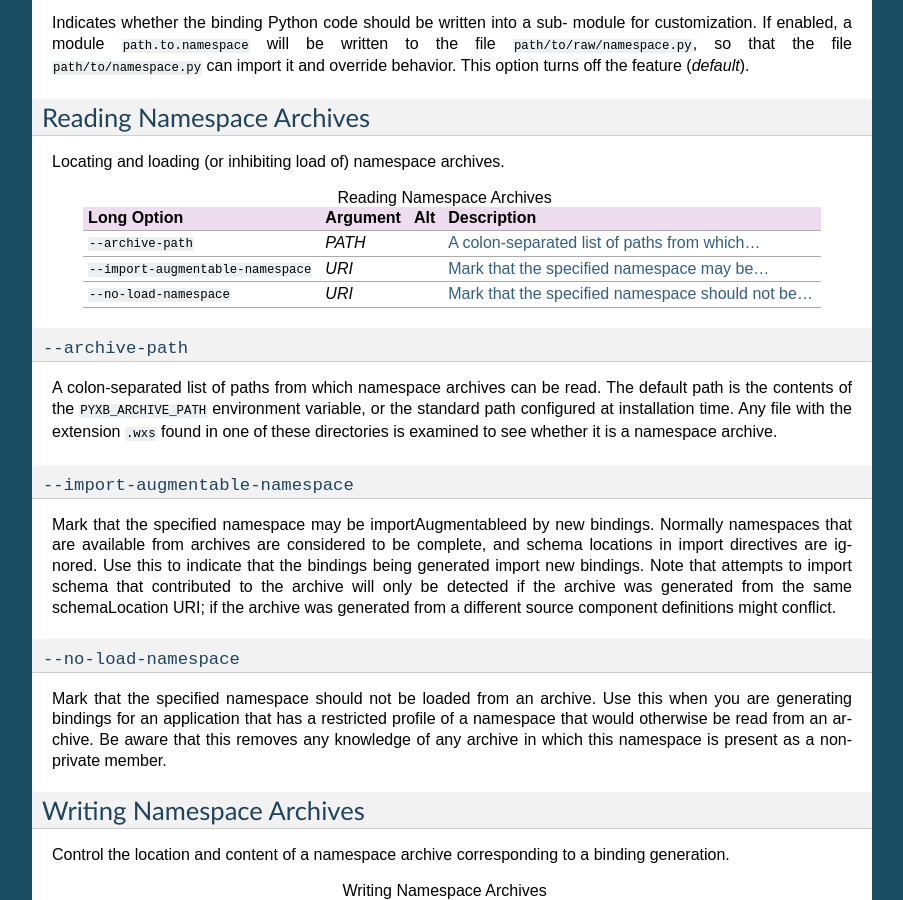
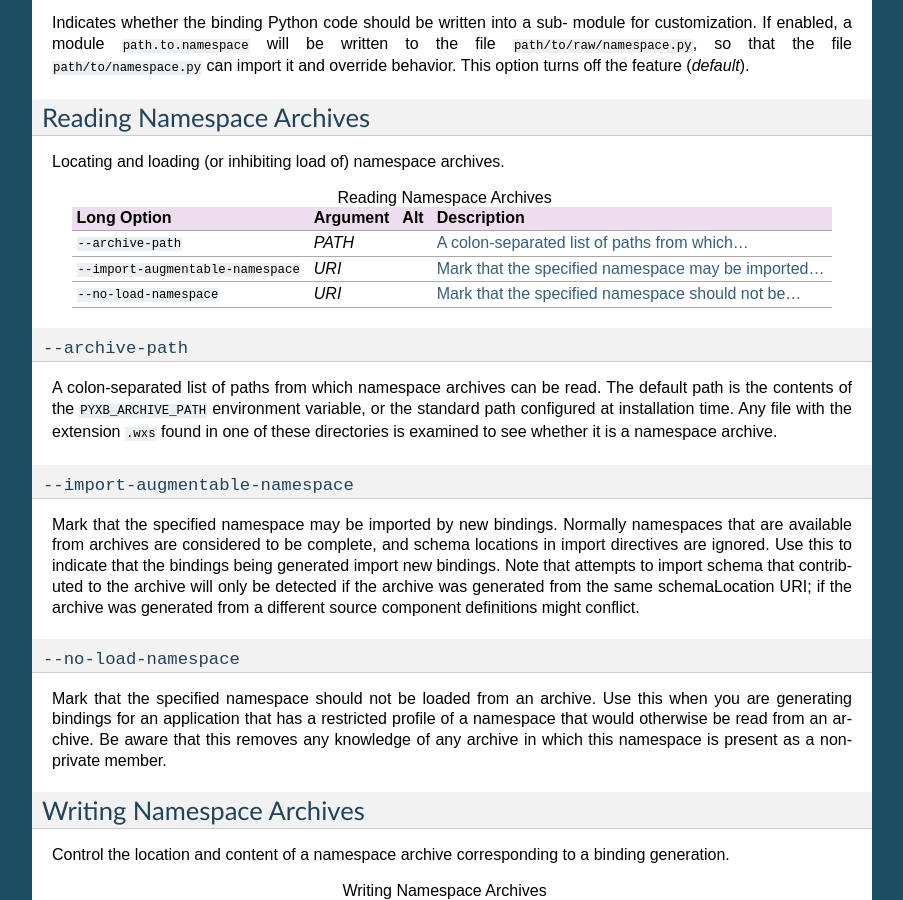
Before and after one commit to pabigot/pyxb, a Sphinx documentation site: the page built from doc/pyxbgen_cli.txt, in a window 1280 px wide and 900 px high, scrolled down 2125 px. Shown: the whole window, without its empty margins (198-1101 px from the left). Built offline with Sphinx 7.4.7, drawn with Linux system fonts in a browser that asks for light colours; pages that are not in the unit, such as notebooks, are missing from menus.

Commit message:
regenerate CLI help document

```diff
--- a/doc/pyxbgen_cli.txt
+++ b/doc/pyxbgen_cli.txt
@@ -160,7 +160,7 @@ Locating and loading (or inhibiting load of) namespace archives.
     Long Option                         Argument   Alt   Description
    ==================================  =========  ====  ==================================================
    ``--archive-path``                  *PATH*           :ref:`A colon-separated list of paths from which...<pyxbgen--archive-path>`
-   ``--import-augmentable-namespace``  *URI*            :ref:`Mark that the specified namespace may be...<pyxbgen--import-augmentable-namespace>`
+   ``--import-augmentable-namespace``  *URI*            :ref:`Mark that the specified namespace may be imported...<pyxbgen--import-augmentable-namespace>`
    ``--no-load-namespace``             *URI*            :ref:`Mark that the specified namespace should not be...<pyxbgen--no-load-namespace>`
    ==================================  =========  ====  ==================================================
 
@@ -178,14 +178,14 @@ directories is examined to see whether it is a namespace archive.
 
 ``--import-augmentable-namespace``
 ^^^^^^^^^^^^^^^^^^^^^^^^^^^^^^^^^^
-Mark that the specified namespace may be importAugmentableed by new
-bindings. Normally namespaces that are available from archives are
-considered to be complete, and schema locations in import directives are
-ignored.  Use this to indicate that the bindings being generated import
-new bindings. Note that attempts to import schema that contributed to
-the archive will only be detected if the archive was generated from the
-same schemaLocation URI; if the archive was generated from a different
-source component definitions might conflict.
+Mark that the specified namespace may be imported by new bindings.
+Normally namespaces that are available from archives are considered to
+be complete, and schema locations in import directives are ignored.  Use
+this to indicate that the bindings being generated import new bindings.
+Note that attempts to import schema that contributed to the archive will
+only be detected if the archive was generated from the same
+schemaLocation URI; if the archive was generated from a different source
+component definitions might conflict.
 
 .. _pyxbgen--no-load-namespace:
 
```
